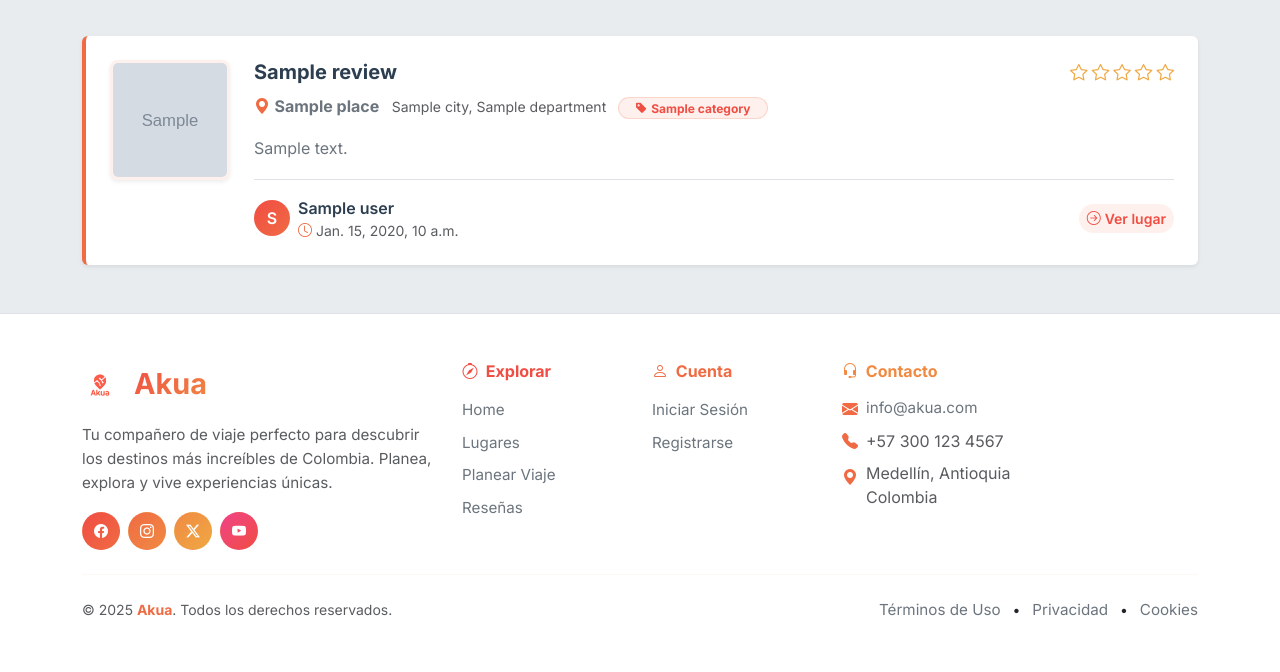
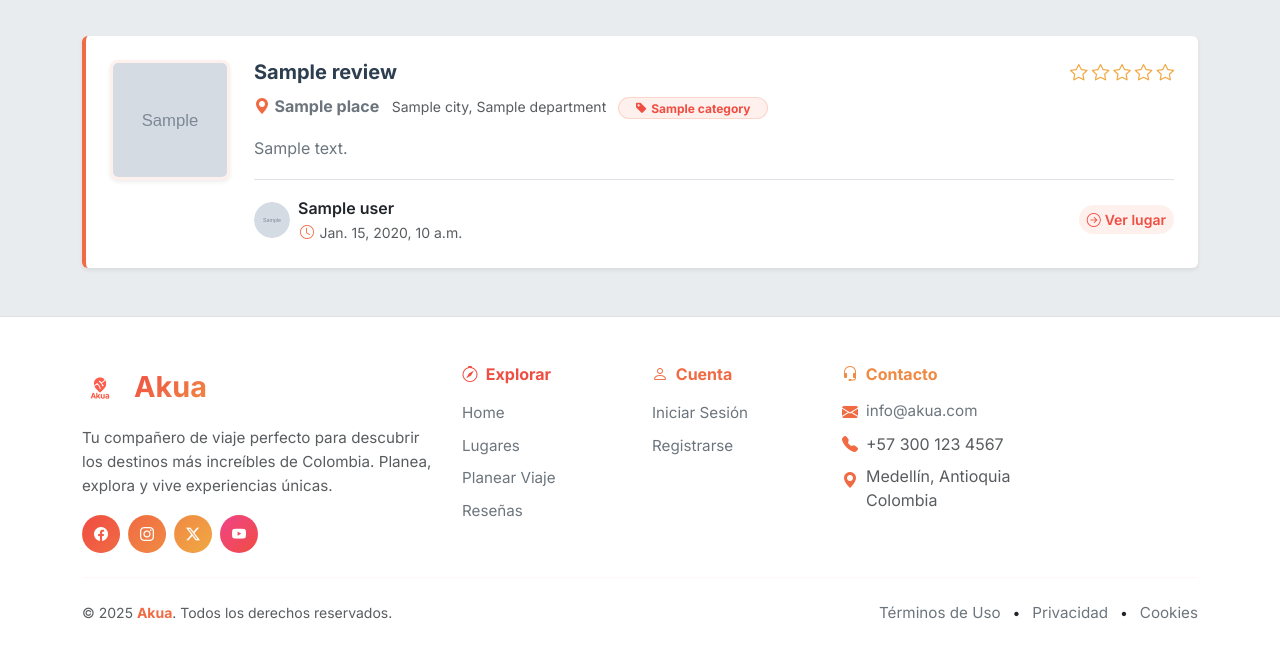
Before and after one commit to Luisagudelo372/Akua, a Django app: template core/templates/core/reviews_list.html in a window 1280 px wide. Shown: the part 207-879 px from the top of the page. Before the commit the page ends 823 px from the top, so only its background shows below. Run offline with Django 5.2, Linux system fonts and the light colour scheme; the template is opened without the code that fills it: most values are stand-ins (such as "Sample title", 1, 10 or a date in 2020); grey boxes marked "Sample" are stand-in pictures.

Commit message:
Mostrar Foto Perfil Autor Reseña

```diff
--- a/core/templates/core/reviews_list.html
+++ b/core/templates/core/reviews_list.html
@@ -90,44 +90,51 @@
             </p>
 
             <!-- Footer con autor y fecha -->
-            <div class="review-footer d-flex flex-wrap align-items-center justify-content-between pt-3 border-top">
+            <div class="review-footer d-flex align-items-center justify-content-between pt-3 border-top">
               <div class="author-block d-flex align-items-center gap-2 flex-grow-1 min-w-0">
-                <div class="rounded-circle d-flex align-items-center justify-content-center"
-                  style="width:36px;height:36px;background: linear-gradient(135deg, #F04D43, #F06B43);color: white;font-weight: 600;flex: 0 0 36px;">
-                  {{ review.user.get_full_name|slice:":1"|default:review.user.username|slice:":1"|upper }}
+                <div class="avatar-wrapper">
+                  {% if review.user.profile and review.user.profile.avatar %}
+                  <img src="{{ review.user.profile.avatar.url }}"
+                    alt="{{ review.user.get_full_name|default:review.user.username }}" class="review-avatar">
+                  {% elif review.user.profile and review.user.profile.photo %}
+                  <img src="{{ review.user.profile.photo.url }}"
+                    alt="{{ review.user.get_full_name|default:review.user.username }}" class="review-avatar">
+                  {% elif review.user.avatar %}
+                  <img src="{{ review.user.avatar.url }}"
+                    alt="{{ review.user.get_full_name|default:review.user.username }}" class="review-avatar">
+                  {% elif review.user.photo %}
+                  <img src="{{ review.user.photo.url }}"
+                    alt="{{ review.user.get_full_name|default:review.user.username }}" class="review-avatar">
+                  {% else %}
+                  <div class="rounded-circle review-avatar initials">
+                    {{ review.user.get_full_name|default:review.user.username|slice:":1"|upper }}
+                  </div>
+                  {% endif %}
                 </div>
 
                 <div class="author-meta min-w-0">
-                  <div class="fw-semibold text-truncate" style="color:#2c3e50; max-width:220px;">
+                  <div class="fw-semibold text-truncate author-name">
                     {{ review.user.get_full_name|default:review.user.username }}
                   </div>
-                  <div class="text-muted small text-truncate" style="max-width:220px;">
+                  <div class="text-muted small text-truncate author-time">
                     <i class="bi bi-clock" style="color: #F06B43;"></i>
                     {{ review.get_time_ago }}
                   </div>
                 </div>
               </div>
 
-              <!-- Right side: keep everything on one line and avoid pushing -->
-              <div class="d-flex align-items-center gap-2 flex-shrink-0" style="white-space: nowrap;">
-                <a href="{% url 'place_detail' review.place.slug %}" class="btn btn-sm rounded-pill" style="
-                      background-color: rgba(240, 107, 67, 0.1);
-                      color: #F04D43;
-                      border: none;
-                      font-weight: 600;
-                    ">
+              <div class="actions d-flex align-items-center gap-2 ms-4 flex-shrink-0">
+                <a href="{% url 'place_detail' review.place.slug %}" class="btn btn-sm rounded-pill"
+                  style="background-color: rgba(240, 107, 67, 0.1); color: #F04D43; border: none; font-weight: 600;">
                   <i class="bi bi-arrow-right-circle me-1"></i>Ver lugar
                 </a>
 
                 {% if user.is_authenticated and review.user == user %}
-                <!-- compact icon-only action buttons to avoid pushing layout -->
                 <div class="btn-group" role="group" aria-label="Acciones reseña">
                   <a href="{% url 'edit_review' review.pk %}" class="btn btn-sm btn-outline-primary"
                     title="Editar reseña">
                     <i class="bi bi-pencil-fill"></i>
                   </a>
-
-                  <!-- trigger modal; data-url used by script -->
                   <button type="button" class="btn btn-sm btn-outline-danger btn-delete-review"
                     data-url="{% url 'delete_review' review.pk %}" data-review-id="{{ review.pk }}"
                     data-bs-toggle="modal" data-bs-target="#deleteReviewModal" title="Eliminar reseña">
@@ -207,64 +214,144 @@
 </script>
 
 <style>
+  /* --- clock icon / time label: avoid being clipped --- */
+  .review-footer .author-time {
+    display: inline-flex;
+    align-items: center;
+    gap: 0.35rem;
+    /* small gap between icon and text */
+    padding-left: 0.12rem;
+    /* avoids left clipping when container is tight */
+    min-width: 0;
+    /* allow truncation rules on parent to work */
+  }
+
+  /* ensure name/time can truncate nicely without clipping icon */
   .review-footer .author-meta {
     min-width: 0;
   }
 
-  .review-footer .text-truncate {
+  .review-footer .author-name,
+  .review-footer .author-time {
     overflow: hidden;
     text-overflow: ellipsis;
     white-space: nowrap;
   }
 
-  .review-footer {
-    gap: 0.75rem;
-    /* adjust value to taste (0.5rem = ms-2, 0.75rem = ms-3-ish) */
+  /* --- prevent stars and action buttons from overflowing the card --- */
+  /* rating (stars) should not be the element that shrinks the title; keep it stable */
+  .rating {
+    display: inline-flex;
+    gap: 0.25rem;
+    flex-shrink: 0;
+    align-items: center;
   }
 
-  /* Fallback / forced: increase left margin on actions if a utility class overrides it */
+  /* allow the main inner flex row to wrap when available space is low */
+  .card-body>.d-flex {
+    flex-wrap: wrap;
+  }
+
+  /* make the title shrink first so stars/actions stay visible */
+  .h5.fw-bold.mb-0 {
+    min-width: 0;
+    overflow: hidden;
+    text-overflow: ellipsis;
+    white-space: nowrap;
+  }
+
+  /* keep actions from shrinking awkwardly but allow them to wrap under on very small screens */
   .review-footer .actions {
-    margin-left: 1rem !important;
-    /* tweak value and remove !important later if not needed */
+    flex: 0 0 auto;
   }
 
   @media (max-width: 576px) {
-    .review-footer .author-meta>div {
-      max-width: 140px;
+
+    /* at very small sizes allow actions to wrap under content */
+    .card-body>.d-flex {
+      flex-wrap: wrap;
+    }
+
+    .review-footer {
+      gap: 0.5rem;
     }
   }
 
+  /* --- restore button colors with higher specificity so utilities don't override them --- */
   .review-footer .btn-group .btn-outline-primary {
-    color: #F08A43;
-    /* text / border color */
-    border-color: #F08A43;
+    color: #0ea5a4 !important;
+    border-color: #0ea5a4 !important;
+    background-color: transparent !important;
   }
 
   .review-footer .btn-group .btn-outline-primary:hover,
   .review-footer .btn-group .btn-outline-primary:focus {
-    background-color: rgba(14, 165, 164, 0.08);
-    /* subtle hover bg */
-    color: #f08b43da;
-    border-color: #F08A43;
+    background-color: rgba(14, 165, 164, 0.08) !important;
+    color: #ffffff !important;
+    border-color: #0ea5a4 !important;
   }
 
-  /* Delete button (uses btn-delete-review) */
   .review-footer .btn-delete-review {
-    color: #F04D43;
-    border-color: #F04D43;
+    color: #d62828 !important;
+    border-color: #d62828 !important;
   }
 
   .review-footer .btn-delete-review:hover,
   .review-footer .btn-delete-review:focus {
-    background-color: rgba(214, 40, 40, 0.08);
-    color: #f04c438a;
-    border-color: #F04D43;
+    background-color: rgba(214, 40, 40, 0.08) !important;
+    color: #ffffff !important;
+    border-color: #d62828 !important;
   }
 
-  /* ensure rules win over utilities */
-  .review-footer .btn-group .btn-outline-primary,
+  /* small transition polish */
+  .review-footer .btn-group .btn,
   .review-footer .btn-delete-review {
-    transition: background-color 0.15s ease, color 0.15s ease;
+    transition: background-color 0.12s ease, color 0.12s ease, border-color 0.12s ease;
+  }
+
+  /* Avatar circle container: fixed size, hide overflow */
+  .avatar-wrapper {
+    width: 36px !important;
+    height: 36px !important;
+    flex: 0 0 36px !important;
+    display: inline-block;
+    overflow: hidden;
+    border-radius: 50%;
+    box-sizing: border-box;
+  }
+
+  /* Avatar image: cover the container, stay circular, don't exceed bounds */
+  .avatar-wrapper .review-avatar,
+  .avatar-wrapper img {
+    width: 100% !important;
+    height: 100% !important;
+    max-width: none !important;
+    object-fit: cover !important;
+    display: block !important;
+    border-radius: 50% !important;
+  }
+
+  /* Initials fallback keeps same size and centering */
+  .review-avatar.initials {
+    width: 100% !important;
+    height: 100% !important;
+    line-height: 36px !important;
+    font-size: 0.95rem !important;
+    text-align: center;
+    background: #6b21a8;
+    /* <-- change background color (solid) */
+    color: #fff !important;
+    /* <-- change initials text color */
+  }
+
+  .review-avatar.initials {
+    background: linear-gradient(135deg, #F04D43, #F06B43);
+  }
+
+  /* Ensure avatar doesn't add extra spacing that can push layout */
+  .author-block {
+    align-items: center;
+    gap: 0.5rem;
   }
 </style>
 {% endblock %}
```
Also changed, not shown: media/profile_photos/image_1.png (added), media/profile_photos/image_2.png (added).
